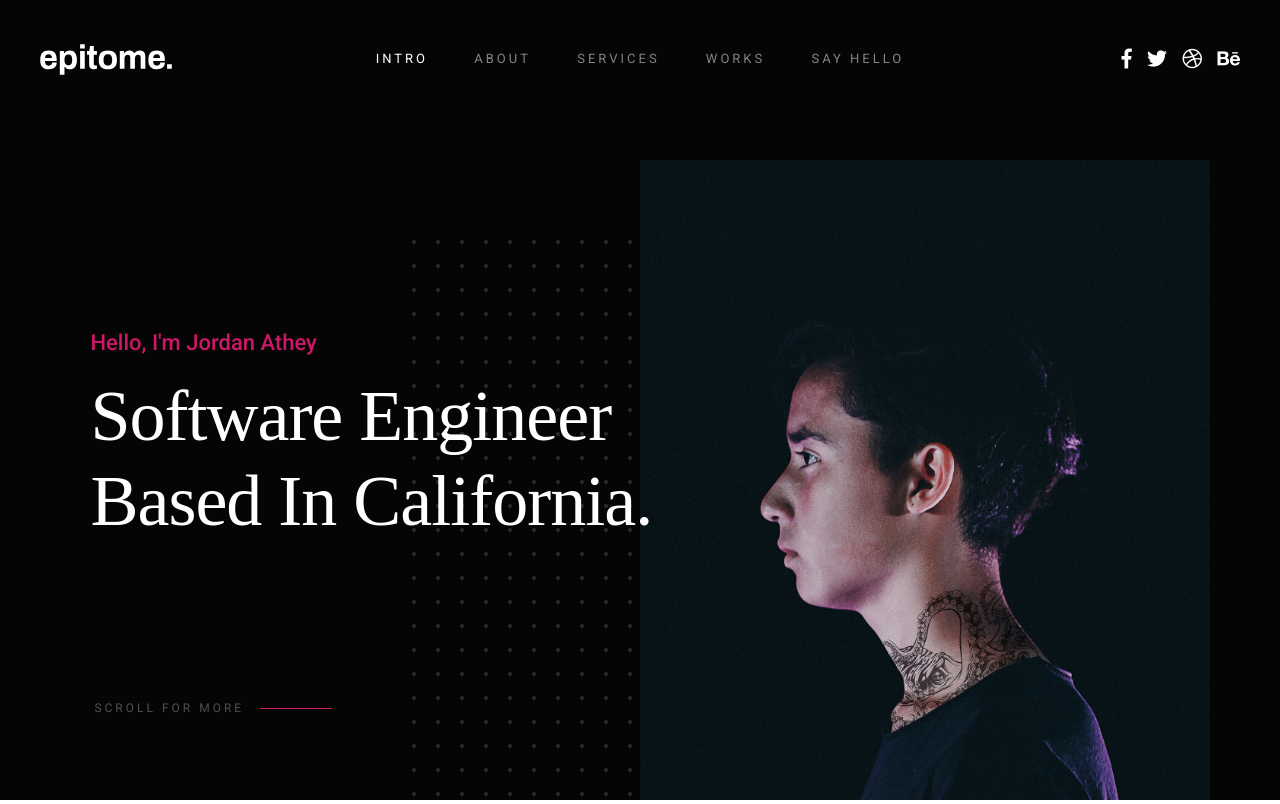
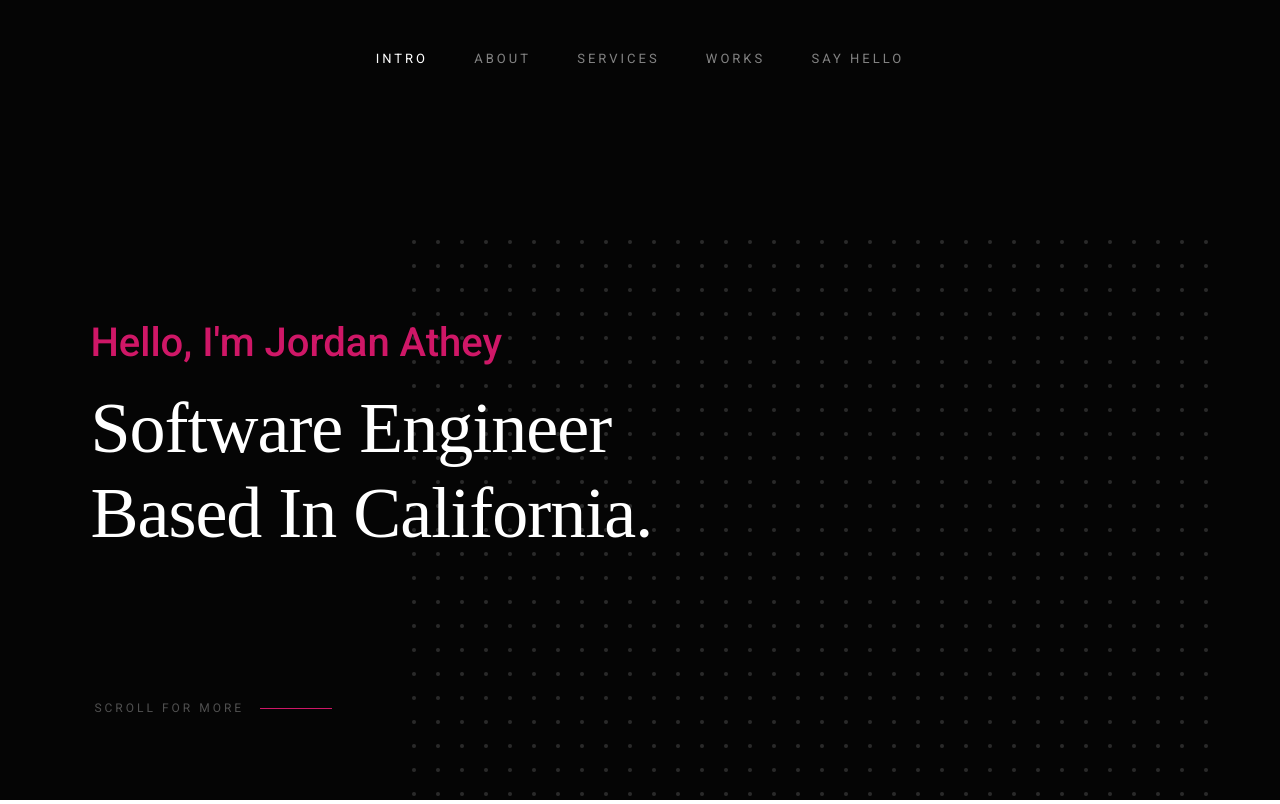
Before and after one commit to AjileJ/PortfolioJordan, a plain HTML site: page epitome_1_0_0/index.html in a window 1280 px wide. Shown: the top 804 px of the page. Drawn offline with Linux system fonts and the light colour scheme; a web font is replaced by a local one.

Commit message:
updating portfolio

```diff
--- a/epitome_1_0_0/css/main.css
+++ b/epitome_1_0_0/css/main.css
@@ -1967,7 +1967,7 @@ input::-moz-focus-inner {
 
 .intro-text h3 {
   font-family: "Roboto", sans-serif;
-  font-size: 2.4rem;
+  font-size: 4rem;
   font-weight: 500;
   line-height: 1.333;
   color: #cf1767;
@@ -2018,7 +2018,7 @@ input::-moz-focus-inner {
  * ------------------------------------------------------------------- */
 @media screen and (max-width:1400px) {
   .intro-text h3 {
-    font-size: 2.2rem;
+    font-size: 4rem;
   }
 
   .intro-text h1 {
@@ -2033,7 +2033,7 @@ input::-moz-focus-inner {
   }
 
   .intro-text h3 {
-    font-size: 2rem;
+    font-size: 4rem;
   }
 
   .intro-text h1 {
--- a/epitome_1_0_0/index.html
+++ b/epitome_1_0_0/index.html
@@ -5,7 +5,7 @@
     <!--- basic page needs
     ================================================== -->
     <meta charset="utf-8">
-    <title>Epitome</title>
+    <title>Jordan Athey</title>
     <meta name="description" content="">
     <meta name="author" content="">
 
@@ -43,11 +43,11 @@
     ================================================== -->
     <header class="s-header">
 
-        <div class="header-logo">
+        <!-- <div class="header-logo">
             <a class="site-logo" href="index.html">
                 <img src="images/logo.svg" alt="Homepage">
             </a>
-        </div>
+        </div> -->
 
         <nav class="header-nav-wrap">
             <ul class="header-main-nav">
@@ -58,12 +58,12 @@
                 <li><a class="smoothscroll" href="#contact" title="contact us">Say Hello</a></li>
             </ul>
 
-            <ul class="header-social">
+            <!-- <ul class="header-social">
                 <li><a href="#0"><i class="fab fa-facebook-f" aria-hidden="true"></i></a></li>
                 <li><a href="#0"><i class="fab fa-twitter" aria-hidden="true"></i></a></li>
                 <li><a href="#0"><i class="fab fa-dribbble" aria-hidden="true"></i></a></li>
                 <li><a href="#0"><i class="fab fa-behance" aria-hidden="true"></i></a></li>
-            </ul>
+            </ul> -->
         </nav>
 
         <a class="header-menu-toggle" href="#"><span>Menu</span></a>
@@ -92,7 +92,9 @@
             </div>
 
             <div class="intro-grid"></div>
-            <div class="intro-pic"></div>
+            <!-- <div class="intro-pic">
+                <img src="images/light.jpg" alt="">
+            </div> -->
 
         </div> <!-- end row -->
 
```
Also changed, not shown: epitome_1_0_0/images/dnapic.jpg (added), epitome_1_0_0/images/light.jpg (added).
